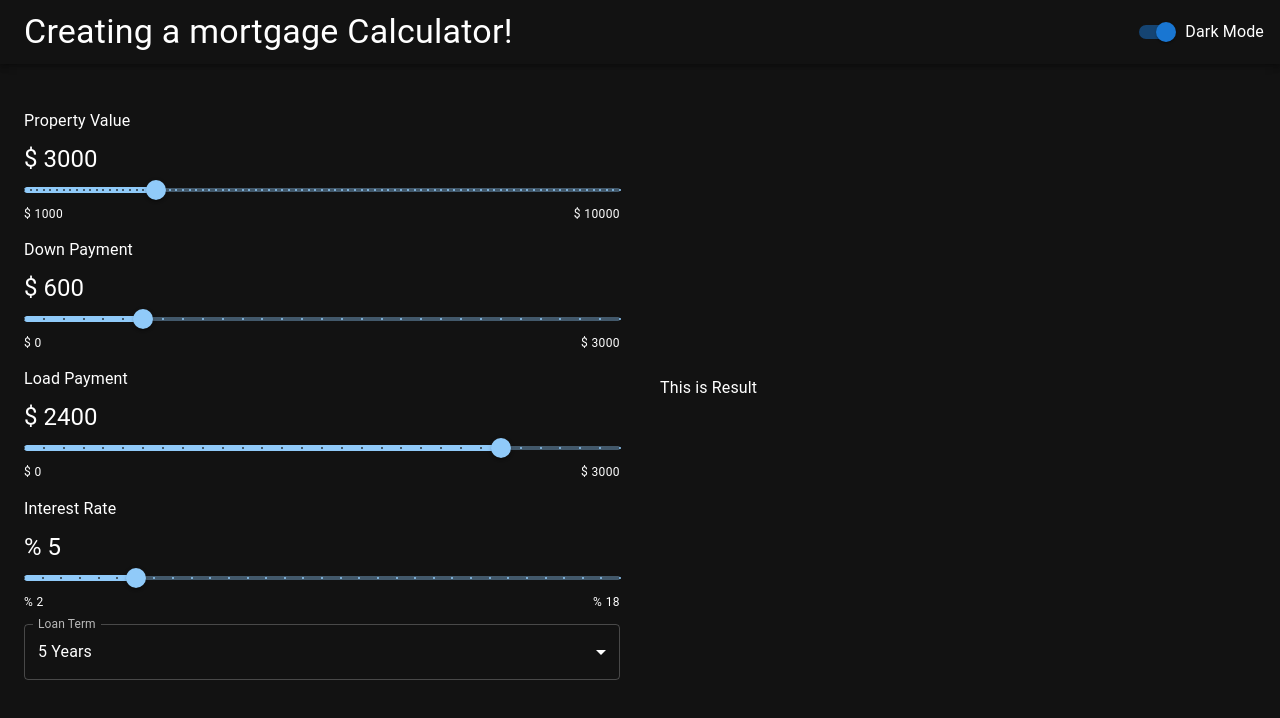
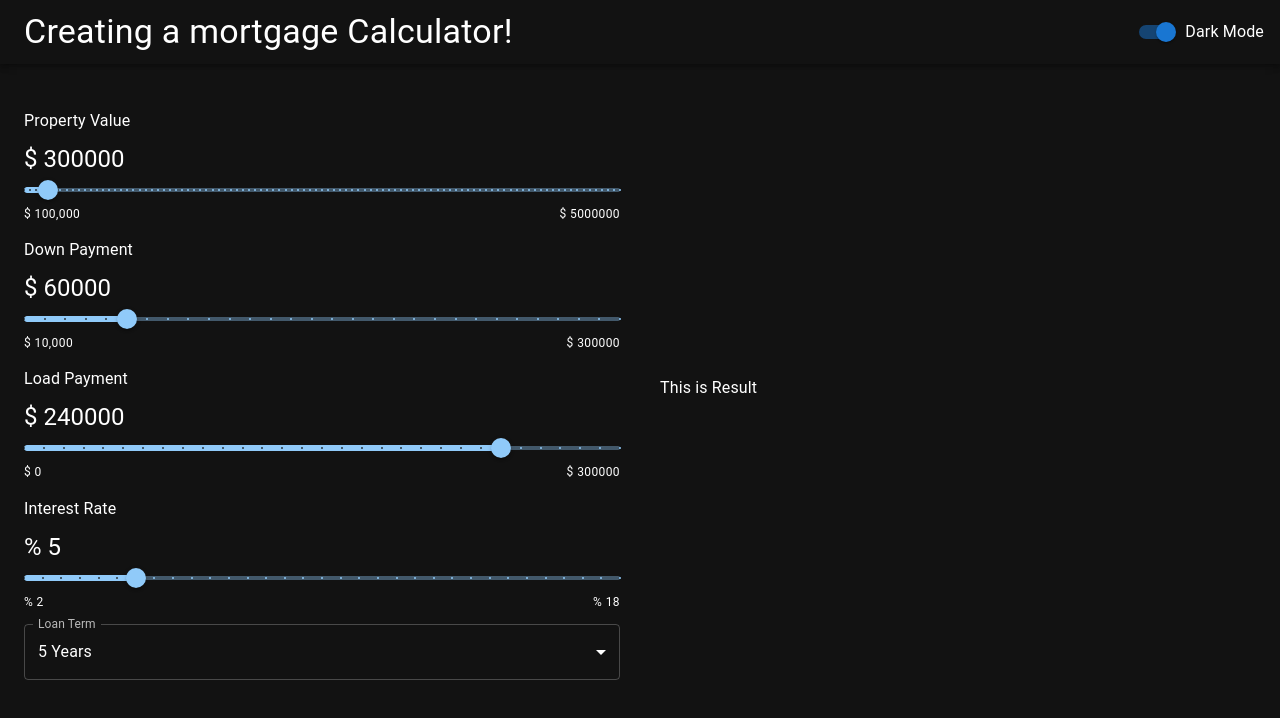
Before and after one commit to wonth93/Mortgage-Calculator, a React (Create React App) app: page / in a window 1280 px wide. Shown: the top 718 px of the page. Built offline with nearby package versions, Linux system fonts and the light colour scheme.

Commit message:
update to a more realistic value

```diff
--- a/src/App.js
+++ b/src/App.js
@@ -19,9 +19,9 @@ function App({ dark }) {
   });
 
   const [data, setData] = useState({
-    homeValue: 3000,
-    downPayment: 3000 * 0.2,
-    loanAmount: 3000 * 0.8,
+    homeValue: 300000,
+    downPayment: 300000 * 0.2,
+    loanAmount: 300000 * 0.8,
     loanTerm: 5,
     interestRate: 5,
   });
--- a/src/Components/Common/SliderComponent.js
+++ b/src/Components/Common/SliderComponent.js
@@ -20,7 +20,7 @@ const SliderComponent = ({defaultValue, min, max, label, unit, onChange, amount,
         marks
       />
       <Stack direction="row" justifyContent="space-between">
-        <Typography variant="caption">{unit} {min}</Typography>
+        <Typography variant="caption">{unit} {min.toLocaleString("en-US")}</Typography>
         <Typography variant="caption">{unit} {max}</Typography>
       </Stack>
     </Stack>
--- a/src/Components/SliderSelect.js
+++ b/src/Components/SliderSelect.js
@@ -2,7 +2,7 @@ import React from "react";
 import SliderComponent from "./Common/SliderComponent";
 
 const SliderSelect = ({ data, setData }) => {
-  const bank_limit = 10000;
+  const bank_limit = 5000000;
   return (
     <div>
       <SliderComponent
@@ -15,13 +15,13 @@ const SliderSelect = ({ data, setData }) => {
           })
         }}
         defaultValue={data.homeValue}
-        min={1000}
+        min={100000}
         max={bank_limit}
         label="Property Value"
         unit="$"
         amount={data.homeValue}
         value={data.homeValue}
-        steps={100} />
+        steps={50000} />
       <SliderComponent
         onChange={(e, value) => {
           setData({
@@ -31,13 +31,13 @@ const SliderSelect = ({ data, setData }) => {
           })
         }}
         defaultValue={data.downPayment}
-        min={0}
+        min={10000}
         max={data.homeValue}
         label="Down Payment"
         unit="$"
         amount={data.downPayment}
         value={data.downPayment}
-        steps={100} />
+        steps={10000} />
       <SliderComponent
         onChange={(e, value) => {
           setData({
@@ -53,7 +53,7 @@ const SliderSelect = ({ data, setData }) => {
         unit="$"
         amount={data.loanAmount}
         value={data.loanAmount}
-        steps={100} />
+        steps={10000} />
       <SliderComponent
         onChange={(e, value) => {
           setData({
```
